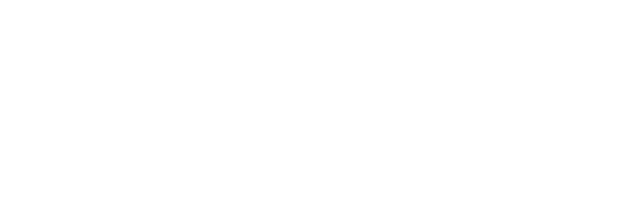
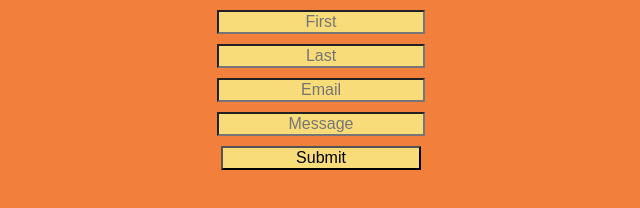
Before and after one commit to racmuns/hw_listeners_munson_rachel, a plain HTML site: page index.html in a window 1280 px wide. Shown: the whole page, without its empty margins (319-959 px from the left). Drawn offline with Linux system fonts and the light colour scheme.

Commit message:
created submission form

```diff
--- a/css/main.css
+++ b/css/main.css
@@ -0,0 +1,14 @@
+body {
+	background-color: #f2803c;
+}
+
+.container {
+	text-align: center;
+}
+
+.formInput {
+	width: 200px;
+	margin-top: 10px;
+	text-align: center;
+	background-color: #f8dc7a;
+}
--- a/index.html
+++ b/index.html
@@ -9,7 +9,15 @@
     <link rel="stylesheet" href="css/main.css">
 </head>
 <body>
-
+	<div class= "container">
+		<form id="submitForm">
+			<input class="formInput" type="text" name="first" placeholder="First"> <br>
+			<input class="formInput" type="text" name="last" placeholder="Last"> <br>
+			<input class="formInput" type="email" name="email" placeholder="Email"> <br>
+			<input class="formInput" type="text" name="message" placeholder="Message"> <br>
+			<input class="formInput" type="submit" name="submit" placeholder="Submit">
+		</form>
+	</div>
 
 
     <script src="js/main.js"></script>
--- a/js/main.js
+++ b/js/main.js
@@ -0,0 +1,10 @@
+document.getElementById("submitForm").addEventListener("submit", submitClick);
+
+function submitClick (event)
+{
+	event.preventDefault();
+		console.log("The firstName is: " + document.getElementsByName("first")[0].value);
+		console.log("The lastName is: " + document.getElementsByName("last")[0].value);
+		console.log("The email is: " + document.getElementsByName("email")[0].value);
+		console.log("The message is: " + document.getElementsByName("message")[0].value);
+}
```
